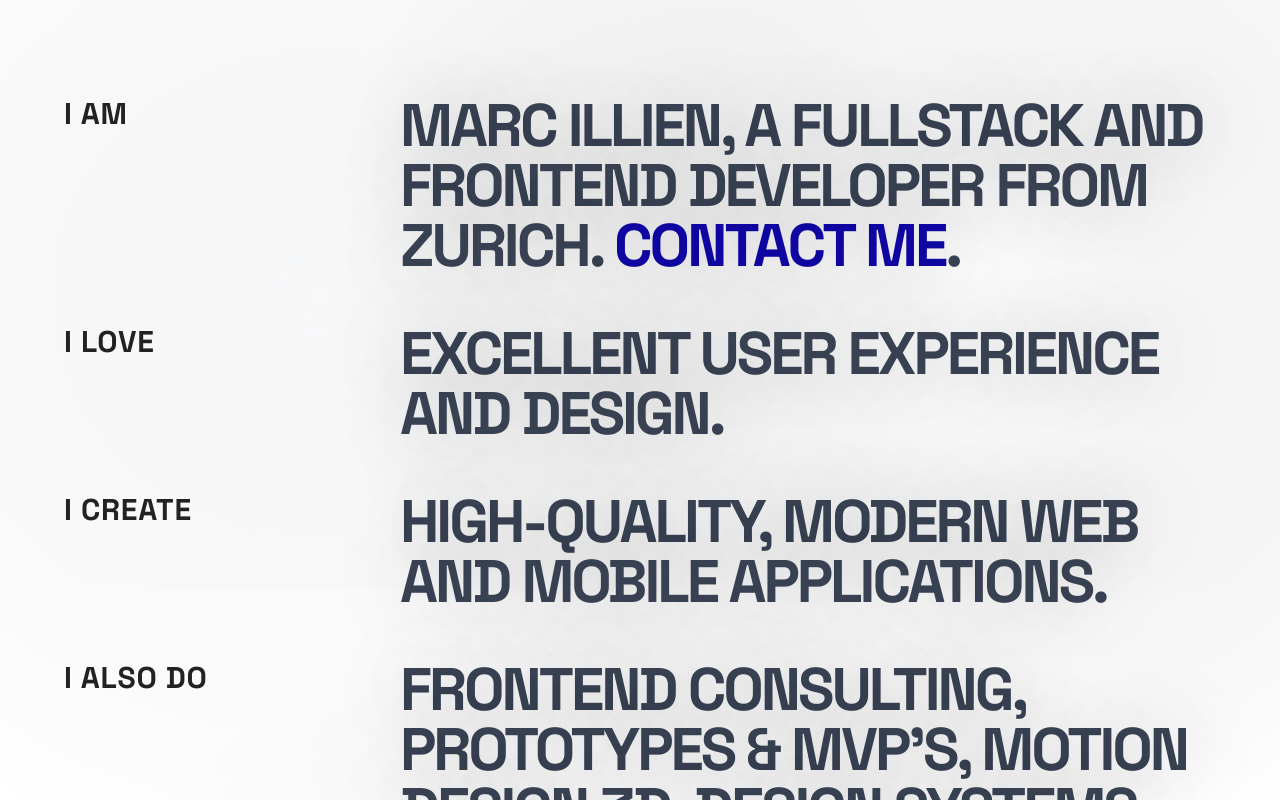
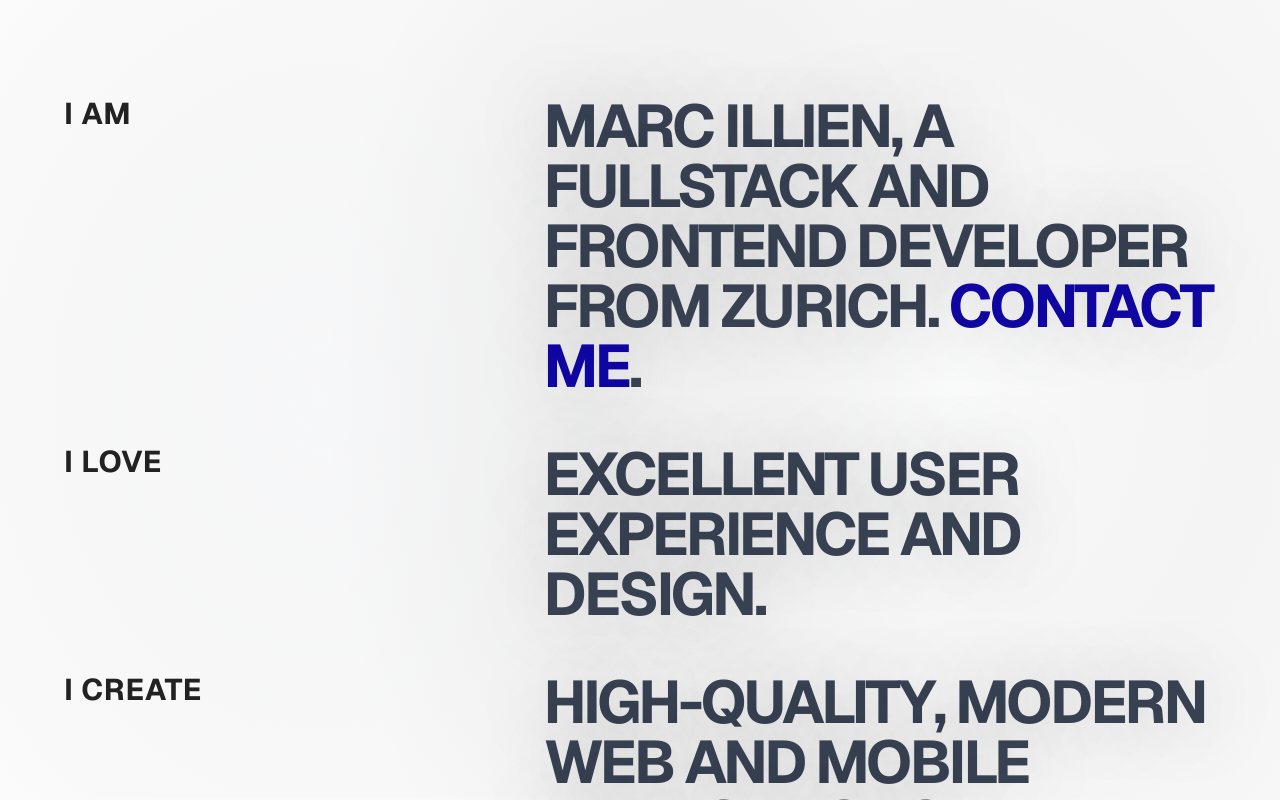
Before and after one commit to jackblackCH/i2089, a Next.js app: page / in a window 1280 px wide. Shown: the top 800 px of the page. Built offline with nearby package versions, Linux system fonts and the light colour scheme.

Commit message:
Update font and layout

```diff
--- a/app/globals.css
+++ b/app/globals.css
@@ -88,7 +88,7 @@
 
   /* Add text selection styles */
   ::selection {
-    background-color: hsl(var(--primary));
-    color: hsl(var(--secondary));
+    background-color: #222;
+    color: white;
   }
 }
--- a/app/layout.tsx
+++ b/app/layout.tsx
@@ -1,8 +1,8 @@
 import type { Metadata } from "next";
-import { Space_Grotesk } from "next/font/google";
+import { GeistSans } from "geist/font/sans";
 import "./globals.css";
 
-const font = Space_Grotesk({ subsets: ["latin"] });
+const font = GeistSans;
 
 export const metadata: Metadata = {
   title:
--- a/app/page.tsx
+++ b/app/page.tsx
@@ -82,10 +82,10 @@ function CombinedPage() {
         <div className="relative z-20 flex min-h-screen flex-col justify-between px-8 py-8 md:px-16 md:py-16 lg:py-24">
           <div className="mx-auto flex h-full w-full max-w-7xl flex-1 flex-col justify-between">
             <div className="mb-8 md:mb-12 md:flex md:items-start md:space-x-8 lg:space-x-16">
-              <h3 className="mb-2 text-lg font-bold uppercase tracking-wide text-[#222] sm:text-xl md:mb-0 md:w-1/4 md:text-2xl lg:text-3xl">
+              <h3 className="mb-2 text-lg font-bold uppercase tracking-wide text-[#222] sm:text-xl md:mb-0 md:w-[38.196601125010515%] md:text-2xl lg:text-3xl">
                 I am
               </h3>
-              <h2 className="text-3xl font-bold uppercase tracking-tighter text-gray-700 [text-shadow:0_0_80px_rgba(0,0,0,0.22)] sm:text-4xl md:w-3/4 md:text-5xl lg:text-6xl">
+              <h2 className="text-3xl font-bold uppercase tracking-tighter text-gray-700 [text-shadow:0_0_80px_rgba(0,0,0,0.22)] sm:text-4xl md:w-[61.80339887498948%] md:text-5xl lg:text-6xl">
                 Marc Illien, a Fullstack and Frontend Developer from Zurich.{" "}
                 <a
                   href="mailto:hi@i2089.com"
@@ -99,26 +99,26 @@ function CombinedPage() {
               </h2>
             </div>
             <div className="mb-8 md:mb-12 md:flex md:items-start md:space-x-8 lg:space-x-16">
-              <h3 className="mb-2 text-lg font-bold uppercase tracking-wide text-[#222] sm:text-xl md:mb-0 md:w-1/4 md:text-2xl lg:text-3xl">
+              <h3 className="mb-2 text-lg font-bold uppercase tracking-wide text-[#222] sm:text-xl md:mb-0 md:w-[38.196601125010515%] md:text-2xl lg:text-3xl">
                 I love
               </h3>
-              <h2 className="text-3xl font-bold uppercase tracking-tighter text-gray-700 [text-shadow:0_0_80px_rgba(0,0,0,0.22)] sm:text-4xl md:w-3/4 md:text-5xl lg:text-6xl">
+              <h2 className="text-3xl font-bold uppercase tracking-tighter text-gray-700 [text-shadow:0_0_80px_rgba(0,0,0,0.22)] sm:text-4xl md:w-[61.80339887498948%] md:text-5xl lg:text-6xl">
                 Excellent user experience and Design.
               </h2>
             </div>
             <div className="mb-8 md:mb-12 md:flex md:items-start md:space-x-8 lg:space-x-16">
-              <h3 className="mb-2 text-lg font-bold uppercase tracking-wide text-[#222] sm:text-xl md:mb-0 md:w-1/4 md:text-2xl lg:text-3xl">
+              <h3 className="mb-2 text-lg font-bold uppercase tracking-wide text-[#222] sm:text-xl md:mb-0 md:w-[38.196601125010515%] md:text-2xl lg:text-3xl">
                 I create
               </h3>
-              <h2 className="text-3xl font-bold uppercase tracking-tighter text-gray-700 [text-shadow:0_0_80px_rgba(0,0,0,0.22)] sm:text-4xl md:w-3/4 md:text-5xl lg:text-6xl">
+              <h2 className="text-3xl font-bold uppercase tracking-tighter text-gray-700 [text-shadow:0_0_80px_rgba(0,0,0,0.22)] sm:text-4xl md:w-[61.80339887498948%] md:text-5xl lg:text-6xl">
                 High-quality, modern web and mobile applications.
               </h2>
             </div>
             <div className="md:flex md:items-start md:space-x-8 lg:space-x-16">
-              <h3 className="mb-2 text-lg font-bold uppercase tracking-wide text-[#222] sm:text-xl md:mb-0 md:w-1/4 md:text-2xl lg:text-3xl">
+              <h3 className="mb-2 text-lg font-bold uppercase tracking-wide text-[#222] sm:text-xl md:mb-0 md:w-[38.196601125010515%] md:text-2xl lg:text-3xl">
                 I also do
               </h3>
-              <h2 className="text-3xl font-bold uppercase tracking-tighter text-gray-700 [text-shadow:0_0_80px_rgba(0,0,0,0.22)] sm:text-4xl md:w-3/4 md:text-5xl lg:text-6xl">
+              <h2 className="text-3xl font-bold uppercase tracking-tighter text-gray-700 [text-shadow:0_0_80px_rgba(0,0,0,0.22)] sm:text-4xl md:w-[61.80339887498948%] md:text-5xl lg:text-6xl">
                 Frontend Consulting, Prototypes &amp; MVP&apos;s, Motion Design
                 3D, Design Systems, Living Styleguides, Micro Frontend
                 Applications, Code- and tech stack reviews.
--- a/package.json
+++ b/package.json
@@ -4,7 +4,7 @@
   "private": true,
   "type": "module",
   "scripts": {
-    "dev": "next dev",
+    "dev": "next dev --port 3000",
     "build": "next build",
     "start": "next start",
     "lint": "next lint"
@@ -17,6 +17,7 @@
     "class-variance-authority": "^0.7.0",
     "clsx": "^2.1.1",
     "express": "^4.21.0",
+    "geist": "^1.5.1",
     "leva": "^0.9.35",
     "lucide-react": "^0.445.0",
     "next": "14.2.3",
--- a/tailwind.config.ts
+++ b/tailwind.config.ts
@@ -10,57 +10,58 @@ const config: Config = {
   theme: {
     extend: {
       backgroundImage: {
-  			'gradient-radial': 'radial-gradient(var(--tw-gradient-stops))',
-  			'gradient-conic': 'conic-gradient(from 180deg at 50% 50%, var(--tw-gradient-stops))'
+        "gradient-radial": "radial-gradient(var(--tw-gradient-stops))",
+        "gradient-conic":
+          "conic-gradient(from 180deg at 50% 50%, var(--tw-gradient-stops))",
       },
       borderRadius: {
-  			lg: 'var(--radius)',
-  			md: 'calc(var(--radius) - 2px)',
-  			sm: 'calc(var(--radius) - 4px)'
+        lg: "var(--radius)",
+        md: "calc(var(--radius) - 2px)",
+        sm: "calc(var(--radius) - 4px)",
       },
       colors: {
-  			background: 'hsl(var(--background))',
-  			foreground: 'hsl(var(--foreground))',
+        background: "hsl(var(--background))",
+        foreground: "hsl(var(--foreground))",
         card: {
-  				DEFAULT: 'hsl(var(--card))',
-  				foreground: 'hsl(var(--card-foreground))'
+          DEFAULT: "hsl(var(--card))",
+          foreground: "hsl(var(--card-foreground))",
         },
         popover: {
-  				DEFAULT: 'hsl(var(--popover))',
-  				foreground: 'hsl(var(--popover-foreground))'
+          DEFAULT: "hsl(var(--popover))",
+          foreground: "hsl(var(--popover-foreground))",
         },
         primary: {
-  				DEFAULT: 'hsl(var(--primary))',
-  				foreground: 'hsl(var(--primary-foreground))'
+          DEFAULT: "hsl(var(--primary))",
+          foreground: "hsl(var(--primary-foreground))",
         },
         secondary: {
-  				DEFAULT: 'hsl(var(--secondary))',
-  				foreground: 'hsl(var(--secondary-foreground))'
+          DEFAULT: "hsl(var(--secondary))",
+          foreground: "hsl(var(--secondary-foreground))",
         },
         muted: {
-  				DEFAULT: 'hsl(var(--muted))',
-  				foreground: 'hsl(var(--muted-foreground))'
+          DEFAULT: "hsl(var(--muted))",
+          foreground: "hsl(var(--muted-foreground))",
         },
         accent: {
-  				DEFAULT: 'hsl(var(--accent))',
-  				foreground: 'hsl(var(--accent-foreground))'
+          DEFAULT: "hsl(var(--accent))",
+          foreground: "hsl(var(--accent-foreground))",
         },
         destructive: {
-  				DEFAULT: 'hsl(var(--destructive))',
-  				foreground: 'hsl(var(--destructive-foreground))'
+          DEFAULT: "hsl(var(--destructive))",
+          foreground: "hsl(var(--destructive-foreground))",
         },
-  			border: 'hsl(var(--border))',
-  			input: 'hsl(var(--input))',
-  			ring: 'hsl(var(--ring))',
+        border: "hsl(var(--border))",
+        input: "hsl(var(--input))",
+        ring: "hsl(var(--ring))",
         chart: {
-  				'1': 'hsl(var(--chart-1))',
-  				'2': 'hsl(var(--chart-2))',
-  				'3': 'hsl(var(--chart-3))',
-  				'4': 'hsl(var(--chart-4))',
-  				'5': 'hsl(var(--chart-5))'
-  			}
-  		}
-  	}
+          "1": "hsl(var(--chart-1))",
+          "2": "hsl(var(--chart-2))",
+          "3": "hsl(var(--chart-3))",
+          "4": "hsl(var(--chart-4))",
+          "5": "hsl(var(--chart-5))",
+        },
+      },
+    },
   },
   plugins: [require("tailwindcss-animate")],
 };
```
Also changed, not shown: 1 other file (tests, documents, lock files or other folders). Lines whose indentation alone changed are shown as unchanged.
